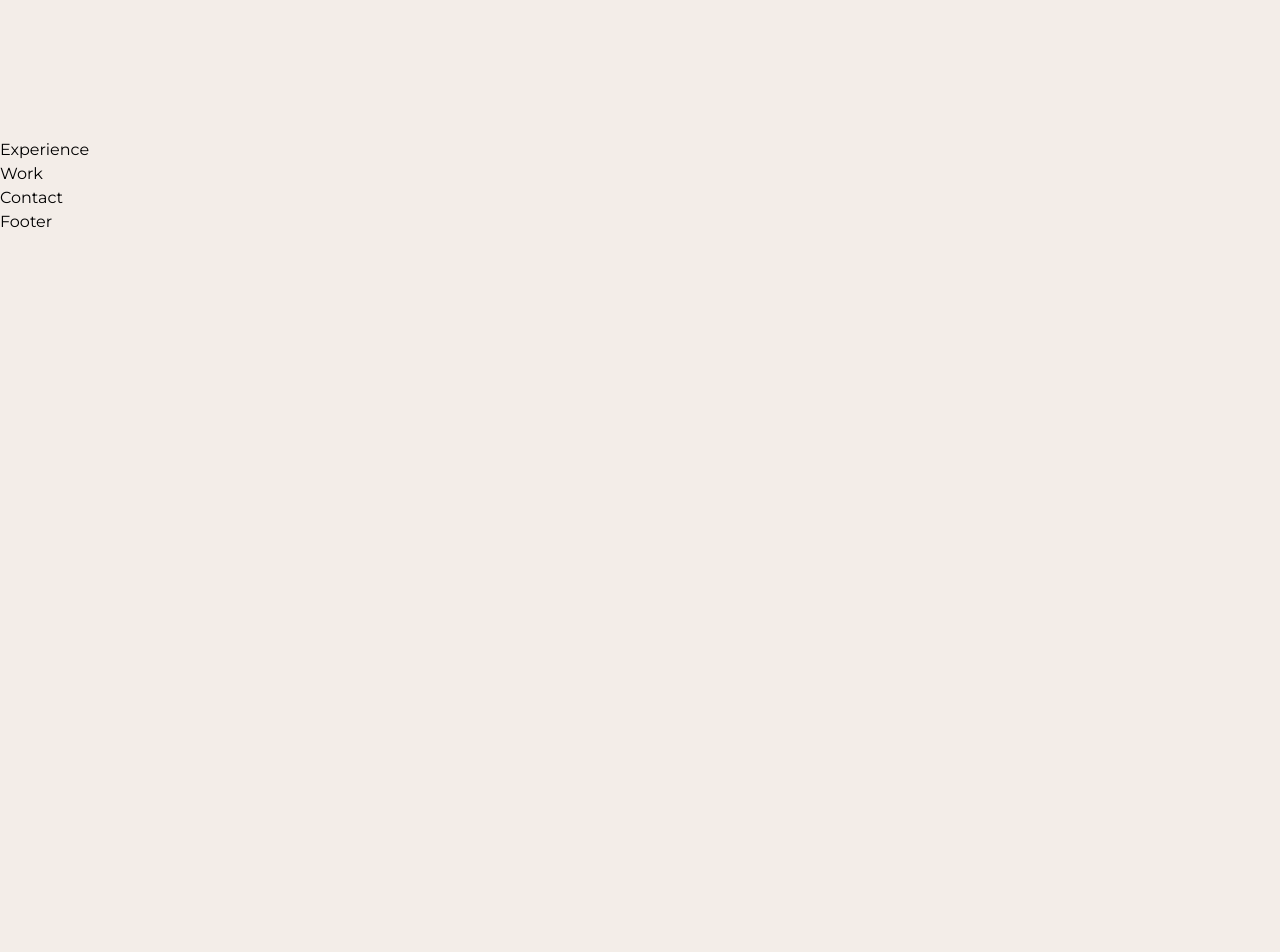
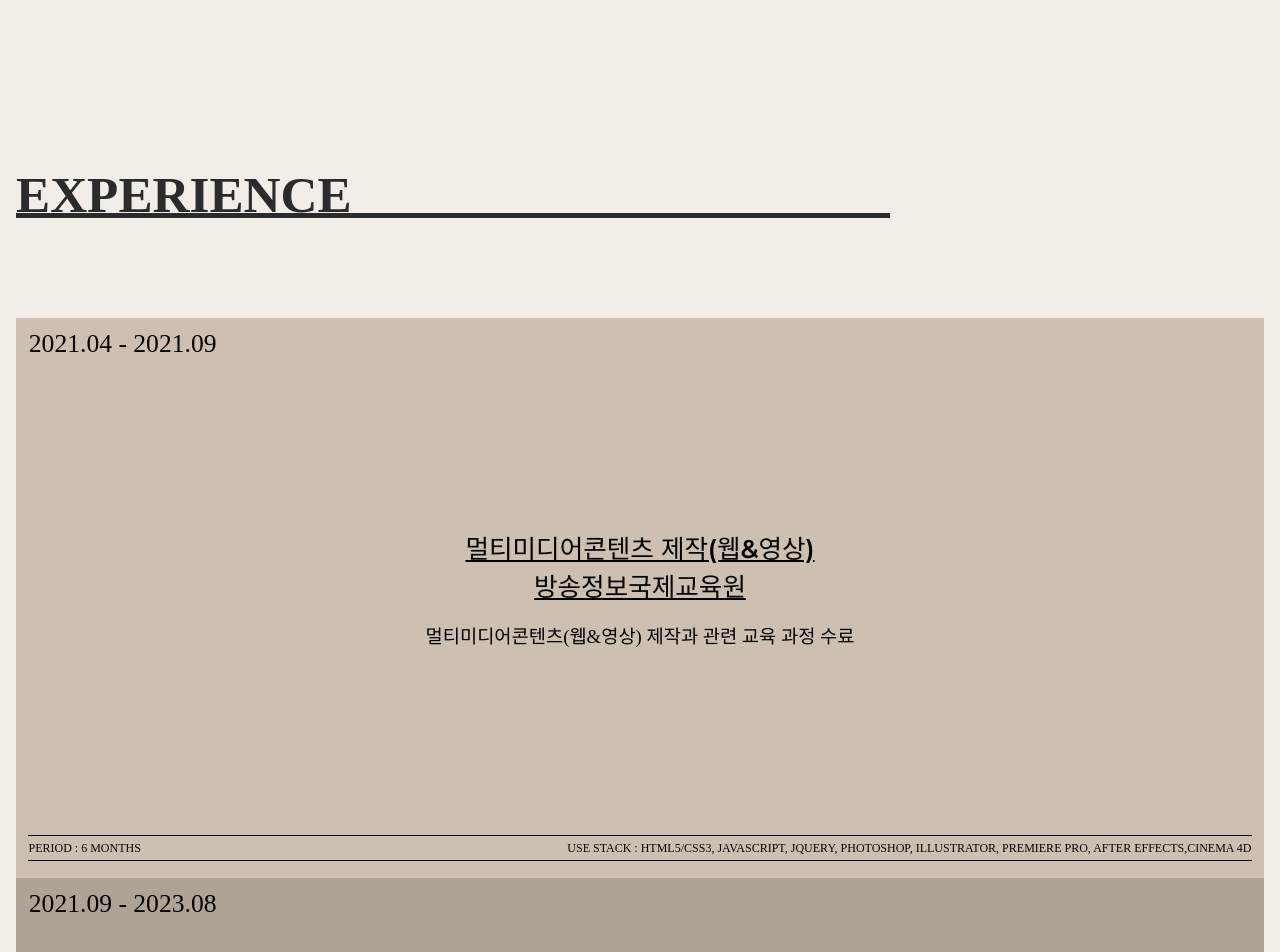
Before and after one commit to chloe-20/portfolio_iy, a React (Create React App) app: page / in a window 1280 px wide. Shown: the part 2160-3112 px from the top of the page. Before the commit the page ends 2394 px from the top, so only its background shows below. Built offline with nearby package versions, Linux system fonts and the light colour scheme; a small style sheet from the web is missing; a web font is replaced by a local one.

Commit message:
경험영역완료

```diff
--- a/src/assets/scss/section/_experience.scss
+++ b/src/assets/scss/section/_experience.scss
@@ -0,0 +1,137 @@
+.experience {
+
+  &__inner {
+    padding: 16px;
+  }
+
+  &__title {
+    position: sticky;
+    top: 70px;
+    left: 0;
+    width: 70%;
+    height: 5vw;
+    margin-bottom: 100px;
+    font-family: var(--mainKor-font);
+    font-size: 4vw;
+    font-weight: 900;
+    line-height: 1.6;
+    color: var(--black100);
+    border-bottom: 0.4vw solid var(--black100);
+
+    @media (max-width: $deviceMobile){
+      top: 68px;
+      z-index: 100;
+      width: 100%;
+      height: auto;
+      margin-bottom: 10vw;
+      font-size: 30px;
+      background-color: var(--mainBg-color);
+    }
+  }
+
+  &__item {
+    @include flex-center;
+    flex-direction: column;
+    position: sticky;
+    left: 0;
+    height: 70vh;
+
+    &.s1 {
+      top: 180px;
+      background-color: var(--subBg100);
+
+      @media (max-width: $deviceMobile){
+        top: 140px;
+      }
+    }
+
+    &.s2 {
+      top: 200px;
+      background-color: var(--subBg200);
+
+      @media (max-width: $deviceMobile){
+        top: 160px;
+      }
+    }
+
+    // &.s3 {
+    //   top: 220px;
+    //   background-color: var(--subBg300);
+
+    //   @media (max-width: $deviceMobile){
+    //     top: 180px;
+    //   }
+    // }
+
+    // &.s4 {
+    //   top: 240px;
+    //   background-color: var(--subBg400);
+
+    //   @media (max-width: $deviceMobile){
+    //     top: 200px;
+    //   }
+    // }
+
+    .period {
+      position: absolute;
+      left: 1vw;
+      top: 1vw;
+      font-family: var(--mainNum-font);
+      font-size: 2vw;
+      font-weight: 500;
+      line-height: 1;
+
+      @media (max-width: $deviceMobile){
+        left: 20px;
+        top: 20px;
+        font-size: 40px;
+      }
+    }
+
+    .text {
+      text-align: center;
+      margin-bottom: 1rem;
+
+      > div {
+        font-family: var(--mainEng-font);
+        font-size: 2vw;
+        font-weight: 600;
+        text-decoration: underline;
+
+        @media (max-width: $deviceMobile){
+          font-size: 26px;
+        }
+      }
+    }
+
+    .title {
+      margin-bottom: 1rem;
+      font-family: var(--mainKor-font);
+    }
+
+    .info {
+      display: flex;
+      justify-content: space-between;
+      position: absolute;
+      left: 0;
+      bottom: 3%;
+      width: 98%;
+      margin-left: 1%;
+      border-top: 1px solid var(--black);
+      border-bottom: 1px solid var(--black);
+
+      @media (max-width: $deviceMobile){
+        flex-direction: column;
+        width: 90%;
+        margin-left: 5%;
+        padding: 5px 0;
+      }
+
+      span {
+        padding: 3px 0;
+        font-family: var(--mainKor-font);
+        font-size: 12px;
+      }
+    }
+  }
+}
--- a/src/components/Experience.jsx
+++ b/src/components/Experience.jsx
@@ -1,7 +1,39 @@
 import React from "react";
 
 const Experience = () => {
-    return <div>Experience</div>;
+    return (
+        <section id="experience">
+            <div className="experience__inner">
+                <h2 className="experience__title">EXPERIENCE</h2>
+                <div className="experience__wrap">
+                    <article className="experience__item s1">
+                        <span className="period">2021.04 - 2021.09</span>
+                        <div className="text">
+                            <div>멀티미디어콘텐츠 제작(웹&영상)</div>
+                            <div>방송정보국제교육원</div>
+                        </div>
+                        <h3 className="title">멀티미디어콘텐츠(웹&영상) 제작과 관련 교육 과정 수료</h3>
+                        <div className="info">
+                            <span>PERIOD : 6 MONTHS</span>
+                            <span>USE STACK : HTML5/CSS3, JAVASCRIPT, JQUERY, PHOTOSHOP, ILLUSTRATOR, PREMIERE PRO, AFTER EFFECTS,CINEMA 4D</span>
+                        </div>
+                    </article>
+                    <article className="experience__item s2">
+                        <span className="period">2021.09 - 2023.08</span>
+                        <div className="text">
+                            <div>웹 에이전시</div>
+                            <div>UI연구개발부, 주임</div>
+                        </div>
+                        <h3 className="title">웹 접근성, 반응형 웹, 크로스 브라우징 등 다양한 프로젝트 경험 습득</h3>
+                        <div className="info">
+                            <span>PERIOD : 6 MONTHS</span>
+                            <span>USE STACK : HTML5/CSS3, JAVASCRIPT, JQUERY, PHOTOSHOP</span>
+                        </div>
+                    </article>
+                </div>
+            </div>
+        </section>
+    );
 };
 
 export default Experience;
```
